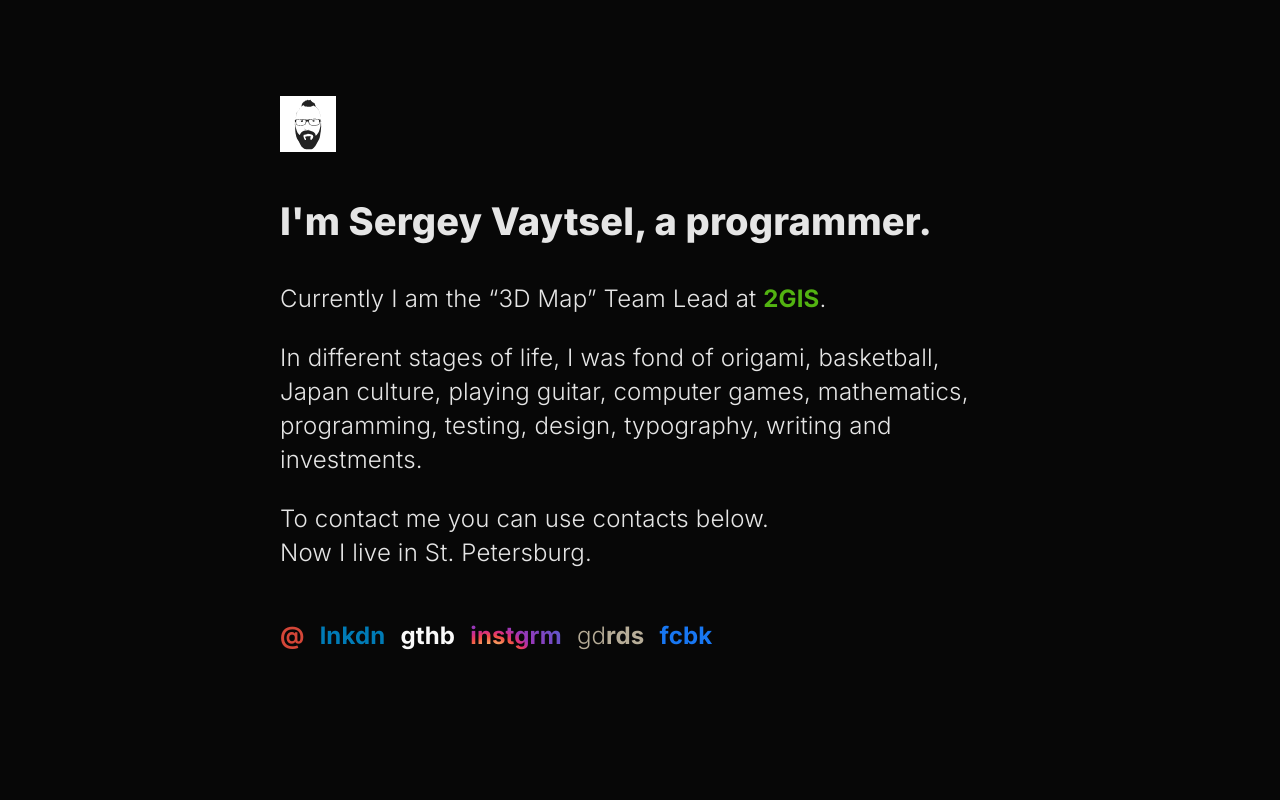
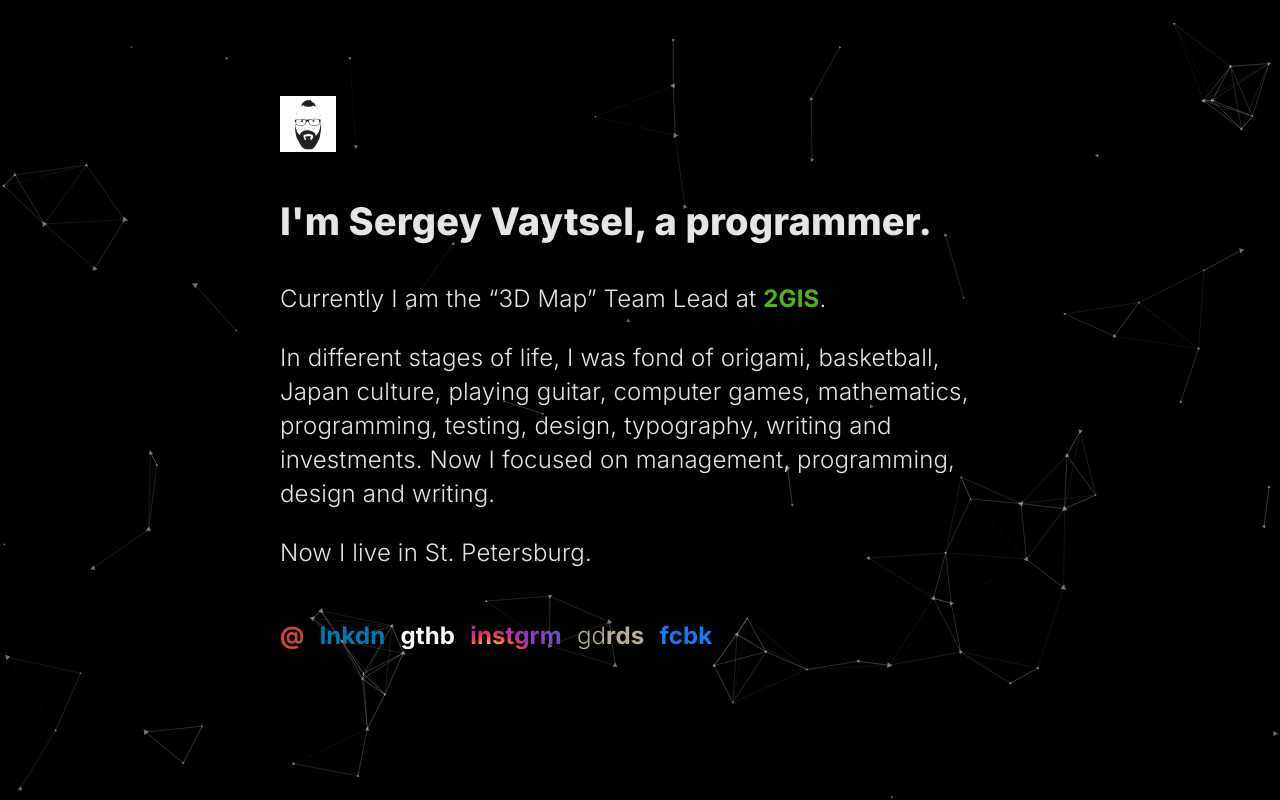
Before and after one commit to sergey-vaytsel/sergey-vaytsel.github.io, a React (Create React App) app: page / in a window 1280 px wide. Built offline with nearby package versions, Linux system fonts and the light colour scheme.

Commit message:
used react-tsparticles, changed profile

```diff
--- a/src/App.css
+++ b/src/App.css
@@ -1,5 +1,15 @@
+#particles-background {
+  position: fixed;
+  width: 100%;
+  height: 100%;
+  left: 0;
+  top: 0;
+  z-index: -1;
+}
+
 .App {
   max-width: 760px;
+  backdrop-filter: blur(0.5px);
 }
 
 .logo-svg {
--- a/src/App.js
+++ b/src/App.js
@@ -1,6 +1,7 @@
-import React from 'react';
+import React, { Component } from 'react';
 import './App.css';
 import { ReactComponent as Logo } from './img.svg';
+import Particles from 'react-tsparticles';
 
 class Socials extends React.Component {
   constructor(props) {
@@ -51,6 +52,76 @@
   }
 }
 
+class ParticlesBackground extends Component {
+  constructor(props) {
+    super(props);
+    this.options = {
+      background: {
+        color: { value: "#00000000" },
+      },
+      fpsLimit: 30,
+      particles: {
+        color: {
+          value: "#ffffff",
+        },
+        links: {
+          color: "#ffffff",
+          distance: 100,
+          enable: true,
+          opacity: 0.2,
+          width: 0.5,
+        },
+        rotate: {
+          random: true,
+          direction: "random",
+          animation: {
+            enable: true,
+            speed: 3
+          }
+        },
+        collisions: {
+          enable: false,
+        },
+        move: {
+          direction: "none",
+          enable: true,
+          outMode: "bounce",
+          random: true,
+          speed: 0.35,
+          straight: true,
+        },
+        number: {
+          density: {
+            enable: true,
+            value_area: 800,
+          },
+          value: 80,
+        },
+        opacity: {
+          value: 0.25,
+        },
+        shape: {
+          type: "triangle",
+        },
+        size: {
+          random: true,
+          value: 3,
+        },
+      },
+      detectRetina: true,
+    };
+  }
+
+  render() {
+    return (
+      <Particles
+        id="particles-background"
+        options={this.options}
+      />
+    );
+  }
+}
+
 function App() {
   const intro = "I'm Sergey Vaytsel, a programmer.";
   const dgis_link = "https://dev.2gis.ru/mobile-sdk";
@@ -63,13 +134,15 @@
       In different stages of life, I was fond of origami,
       basketball, Japan culture, playing guitar, computer games, mathematics,
       programming, testing, design, typography, writing and investments.
+      Now I focused on management, programming, design and writing.
     </p>,
     <p key="3">
-      To contact me you can use contacts below.<br/>
       Now I live in St.&nbsp;Petersburg.
     </p>
   ];
   return (
+    <div>
+      <ParticlesBackground className="particles-bg"></ParticlesBackground>
       <div className="App container">
         <div className="row logo">
           <div className="column">
@@ -92,6 +165,7 @@
           </div>
         </div>
       </div>
+    </div>
   );
 }
 
```
Lines whose indentation alone changed are shown as unchanged.
